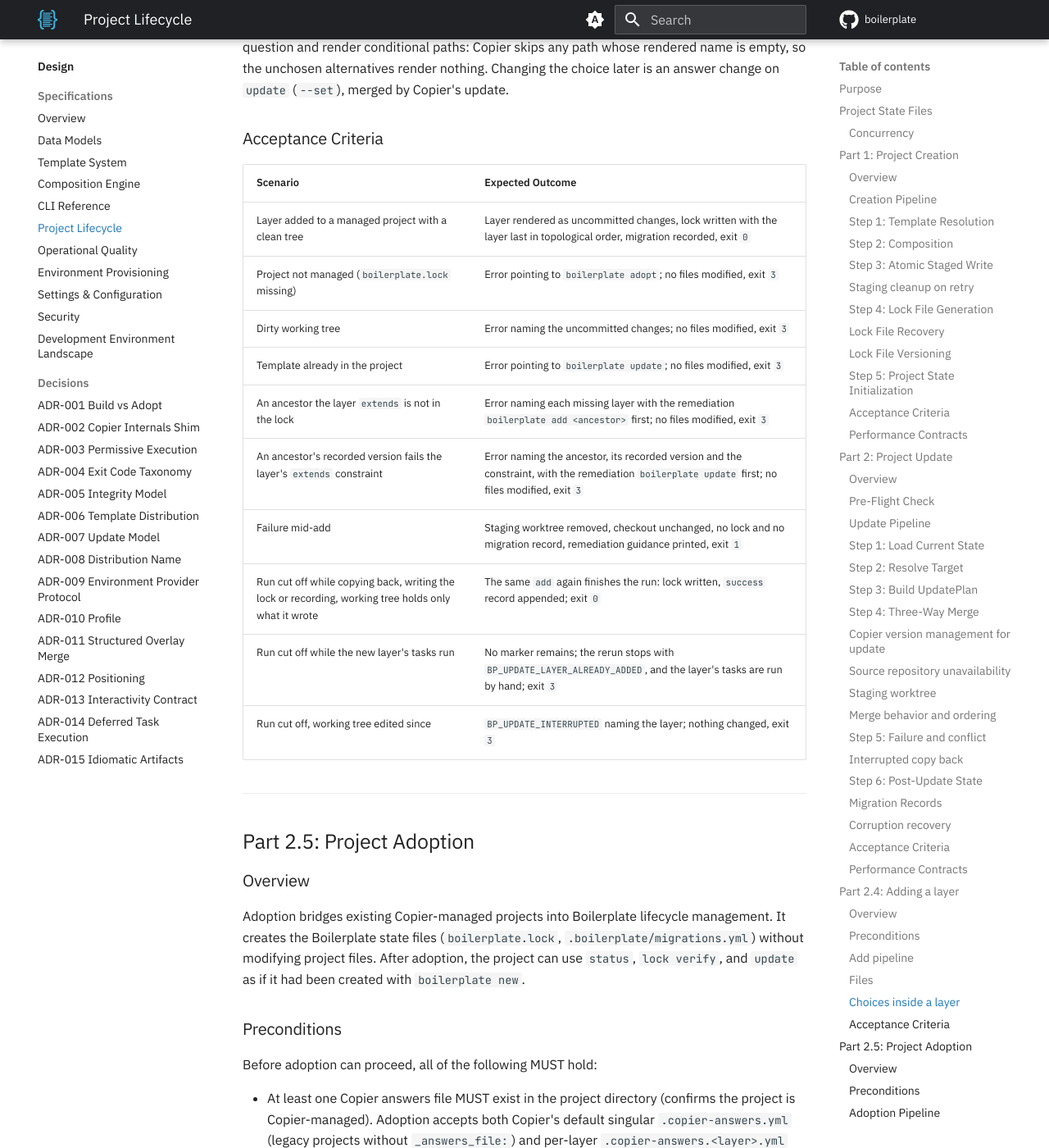
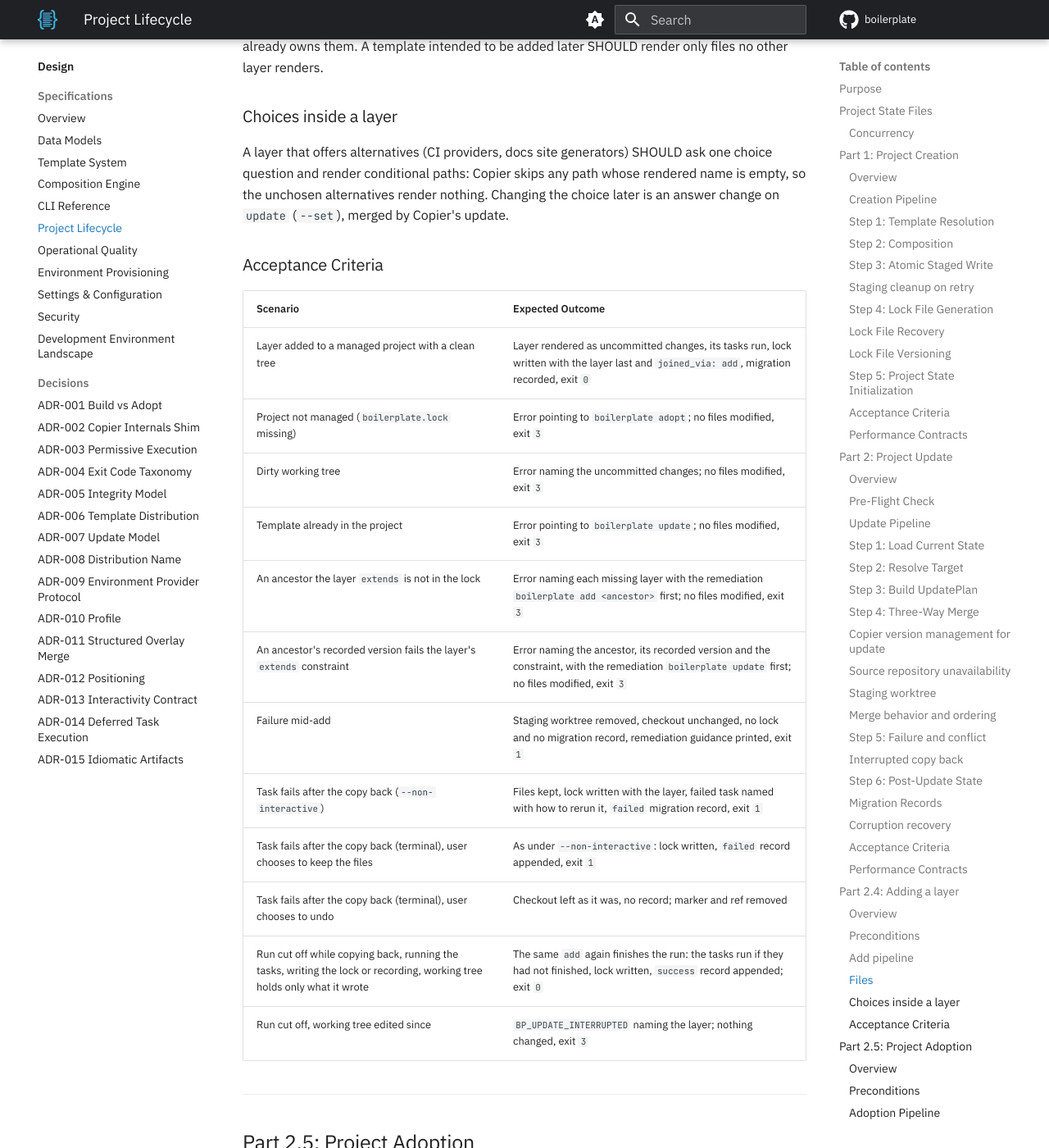
Before and after one commit to TheRealBillSiegler/boilerplate, an MkDocs documentation site: the page built from docs/design/06-project-lifecycle.md, in a window 1280 px wide and 1400 px high, scrolled down 24778 px. Shown: the whole window at 82% size. Built offline with MkDocs 1.6.1 and Material for MkDocs 9.7.7, drawn with Linux system fonts in a browser that asks for light colours; a script that is not in the unit is left out; comment, search, counter and statistics services are not loaded; the version menu is left out; some of the changed text lies outside the part shown.

Commit message:
docs(design): run add's tasks before the lock and record
add ran the new layer's tasks after the record, so a run cut off in
them left no restore marker and the tasks had to be run by hand. add
now runs them as new and update run theirs: before the lock and the
migration record. The pipeline becomes Resolve, Ask, Answers, Render,
Return, Tasks, Lock, Record.

The add marker passes copy_back, tasks and recording like an
update's, so recovery rules 4, 5 and 6 apply to add unchanged and the
by-hand special case goes away. A failing task is handled as for
update: keeping the files writes the lock and appends a failed
record, under --non-interactive and by a terminal user's choice;
undoing leaves the checkout as it was and appends no record.

Co-Authored-By: Claude Sonnet 5.5 <noreply@anthropic.com>

````diff
--- a/docs/design/06-project-lifecycle.md
+++ b/docs/design/06-project-lifecycle.md
@@ -334,7 +334,7 @@ Stale worktrees left by an interrupted run are removed by the stale-staging clea
 
 ### Step 5: Failure and conflict
 
-**Failure.** Any error, a cancelled prompt or a rejected answer before the copy back removes the staging worktree, writes no lock and appends no migration record, because the user's checkout never changed. The exit code is the error's own (`1` for an unexpected failure, `3` for a rejected answer, `130` for a cancelled prompt). A copy back that fails partway is undone and appends no record ([Staging worktree](#staging-worktree)). A task failure after the copy back follows [design 04 §Safe Update](04-composition-engine.md#safe-update): a terminal offers to keep the files or undo the update, and `--non-interactive` keeps the files, writes the lock, names the failed task and how to rerun it, and exits `1`.
+**Failure.** Any error, a cancelled prompt or a rejected answer before the copy back removes the staging worktree, writes no lock and appends no migration record, because the user's checkout never changed. The exit code is the error's own (`1` for an unexpected failure, `3` for a rejected answer, `130` for a cancelled prompt). A copy back that fails partway is undone and appends no record ([Staging worktree](#staging-worktree)). A task failure after the copy back follows [design 04 §Safe Update](04-composition-engine.md#safe-update), for `update` and `add` alike: a terminal offers to keep the files or undo the run, and keeping the files, which `--non-interactive` does, writes the lock, appends a `failed` record, names the failed task and how to rerun it, and exits `1`.
 
 **Conflict.** When a layer's update returns conflicts, Boilerplate:
 
@@ -356,7 +356,7 @@ A run cut off while it copies its result back, or while it finishes afterwards,
 The restore marker keeps the state of such a run in git. It is a JSON file at `git rev-parse --git-path boilerplate-restore.json`, paired with the ref `refs/worktree/boilerplate/restore`, which pins the copy back's source commit (`git update-ref`). The fields are in [02 §RestoreMarker](02-data-models.md#restoremarker). Boilerplate MUST write both after the checkout-unchanged and obstruction checks and before the copy back changes a file, for `update` and for `add`; advance the marker's `phase` as the run proceeds; and remove both, file and ref (`git update-ref -d`), after the run appends its record. It MUST pin the ref first and then write the marker, and remove the marker first and then the ref, so a crash between the two steps leaves at worst a ref without a marker, which the next run's pre-flight removes. It MUST write the marker, and rewrite it for each `phase`, with the single-file recipe of [07 §Atomic Staged Write Pattern](07-operational-quality.md#atomic-staged-write-pattern) (a sibling temporary file, then an atomic rename), so a crash never leaves a truncated file. A marker that still does not parse as the [RestoreMarker](02-data-models.md#restoremarker) stops the command with `BP_UPDATE_INTERRUPTED` naming the file; the remediation sets the partial update aside as below, and deleting the file and running `git update-ref -d refs/worktree/boilerplate/restore` discards the marker.
 
 - `kind` is `complete` for a walk that finished every layer, and `paused` for one a conflict paused, which runs no tasks and writes no lock.
-- `phase` is `copy_back` from the moment the marker is written until the copy back ends, `tasks` while a `complete` update's tasks run, and `recording` until the record is appended. `add` runs its tasks after the record ([Part 2.4](#adding-a-layer)), so its marker passes from `copy_back` to `recording` and never carries `tasks`: an `add` cut off while its tasks run leaves no marker, the rerun stops with `BP_UPDATE_LAYER_ALREADY_ADDED` because the lock already lists the layer, and the layer's tasks are run by hand.
+- `phase` is `copy_back` from the moment the marker is written until the copy back ends, `tasks` while a `complete` run's tasks run, and `recording` until the record is appended. `add` runs its tasks before the lock and the record ([Part 2.4](#adding-a-layer)), so its marker passes the same phases and rules 4, 5 and 6 below apply to `add` unchanged.
 - `result_commit` is the staging worktree's last per-layer commit, the starting commit when no layer finished.
 
 A copy back that fails is undone to the starting commit, the staging worktree is kept and named in the error, the marker and the ref are removed and no record is appended, because the checkout is back at its pre-update state ([Staging worktree](#staging-worktree)).
@@ -437,13 +437,13 @@ Each `MigrationRecord` tracks: `id` (sequential), `from_version`, `to_version`,
 
 - Entries MUST be append-only. An existing entry MUST NOT be modified.
 - A finished operation appends exactly one record: `success`, `conflict`, `failed`, `created` or `adopted`. There is no `in_progress` status. A run that leaves the checkout unchanged appends none: a failure before the copy back, or a copy back that fails and is undone. The state of a run cut off while it copies back is kept in the restore marker, not in the log ([Interrupted copy back](#interrupted-copy-back)).
-- A `conflict` record MUST be appended when a conflict pauses an update, and a `failed` record when a task fails after the copy back. When the update exits with code `4` (`ACTION_REQUIRED`) due to merge conflicts, a `conflict` record is appended that names each layer's target version and the layers the walk finished ([02 §MigrationRecord](02-data-models.md#migrationrecord)). When a task fails after the copy back and the update exits with code `1`, a `failed` record is appended. The `status: success` value is written only when a run completes every layer.
+- A `conflict` record MUST be appended when a conflict pauses an update, and a `failed` record when a task fails after the copy back and the files are kept. When the update exits with code `4` (`ACTION_REQUIRED`) due to merge conflicts, a `conflict` record is appended that names each layer's target version and the layers the walk finished ([02 §MigrationRecord](02-data-models.md#migrationrecord)). When a task fails after the copy back and the update exits with code `1`, a `failed` record is appended. The `status: success` value is written only when a run completes every layer.
 - The file MUST be created with the initial `created` MigrationRecord on project creation (per Step 5 above), not as an empty file. The audit log is complete from inception.
 - Writes to `migrations.yml` MUST follow the single-file tmp-then-rename recipe in [07 §Atomic Staged Write Pattern](07-operational-quality.md#atomic-staged-write-pattern); the temporary file is `migrations.tmp.{random_suffix}`.
 - The record is appended once, when the operation ends, and the restore marker and its ref are removed only after that. Per-status timing:
   - `success` MUST be written AFTER the lock file has been successfully written. This ordering ensures the lock file is the authoritative source of truth for completed updates. On the rerun after a conflict, `success` is appended as a new record (per [Step 5](#step-5-failure-and-conflict)) and the `conflict` record stays unmodified.
   - `conflict` is written at exit 4 (ACTION_REQUIRED) when merge conflicts are detected. No lock file is written on this path per [Step 5](#step-5-failure-and-conflict) — conflict is a deliberate pause state, not a completed update, so the AFTER-lock-write rule does not apply to it.
-  - `failed` is written when a task fails after the copy back. Under `--non-interactive` the files are kept and the lock file is written on that path; a terminal user who undoes the update leaves the checkout as it was and no record, and the marker and the ref are removed.
+  - `failed` is written when a task fails after the copy back of an `update` or an `add` and the files are kept: under `--non-interactive`, and when a terminal user chooses to keep them. The lock file is written on that path. A terminal user who undoes the run leaves the checkout as it was and no record, and the marker and the ref are removed.
 
 **Known limitation**: The lock file write and migration record append are two separate atomic operations with no transactional guarantee across both. The restore marker is removed only after the record, so a crash between the lock and the record leaves the marker at `phase` `recording`, and the rerun appends the record ([Interrupted copy back](#interrupted-copy-back)); a crash between the record and the marker's removal leaves a marker that rule 1 removes. The migration log is advisory, not authoritative.
 
@@ -510,9 +510,9 @@ The preconditions are the ones in [05-cli-reference.md §add](05-cli-reference.m
 3. Answers  →  Take answers to ancestors' questions as update takes them
 4. Render   →  Render the layer's scoped view with Copier's copy
 5. Return   →  Bring the result back as uncommitted changes
-6. Lock     →  Write boilerplate.lock with the layer appended
-7. Record   →  Append a migration record
-8. Tasks    →  Run the new layer's tasks once
+6. Tasks    →  Run the new layer's tasks once
+7. Lock     →  Write boilerplate.lock with the layer appended
+8. Record   →  Append a migration record
 ```
 
 1. **Resolve** the template and its `extends`.
@@ -520,11 +520,11 @@ The preconditions are the ones in [05-cli-reference.md §add](05-cli-reference.m
 3. **Take answers** to ancestors' questions the same way update takes them ([design 04 §Safe Update](04-composition-engine.md#safe-update)).
 4. **Render** the layer's scoped view with Copier's `copy`, using the same staging as update ([Staging worktree](#staging-worktree), [Step 5: Failure and conflict](#step-5-failure-and-conflict)).
 5. **Bring the result back** as uncommitted changes.
-6. **Write `boilerplate.lock`** with the new layer appended at the end of the topological order. A new layer has no descendants, so last is always valid.
-7. **Append a migration record** to `.boilerplate/migrations.yml`. The record carries no classification, as for `created` and `adopted` records: no prior version of the layer exists to compare.
-8. **Run the new layer's tasks once**, as at compose, against the finished project.
+6. **Run the new layer's tasks once**, as at compose, against the finished project, before the lock and the record as `new` and `update` run theirs. A task that fails is handled as for `update` ([design 04 §Safe Update](04-composition-engine.md#safe-update)): keeping the files writes the lock and appends a `failed` record, and undoing leaves the checkout as it was and appends no record.
+7. **Write `boilerplate.lock`** with the new layer appended at the end of the lock's layer order and its `joined_via` set to `add`. A new layer has no descendants, so last is always valid.
+8. **Append a migration record** to `.boilerplate/migrations.yml`. The record carries no classification, as for `created` and `adopted` records: no prior version of the layer exists to compare.
 
-The copy back, its failure handling and the restore marker are those of `update` ([Staging worktree](#staging-worktree), [Interrupted copy back](#interrupted-copy-back)), with the marker's `operation` set to `add`.
+The copy back, its failure handling and the restore marker are those of `update` ([Staging worktree](#staging-worktree), [Interrupted copy back](#interrupted-copy-back)), with the marker's `operation` set to `add`. The marker passes `copy_back`, `tasks` and `recording` as an update's does, so recovery rules 4, 5 and 6 apply to `add` unchanged.
 
 ### Files
 
@@ -538,15 +538,17 @@ A layer that offers alternatives (CI providers, docs site generators) SHOULD ask
 
 | Scenario | Expected Outcome |
 |----------|-----------------|
-| Layer added to a managed project with a clean tree | Layer rendered as uncommitted changes, lock written with the layer last in topological order, migration recorded, exit `0` |
+| Layer added to a managed project with a clean tree | Layer rendered as uncommitted changes, its tasks run, lock written with the layer last and `joined_via: add`, migration recorded, exit `0` |
 | Project not managed (`boilerplate.lock` missing) | Error pointing to `boilerplate adopt`; no files modified, exit `3` |
 | Dirty working tree | Error naming the uncommitted changes; no files modified, exit `3` |
 | Template already in the project | Error pointing to `boilerplate update`; no files modified, exit `3` |
 | An ancestor the layer `extends` is not in the lock | Error naming each missing layer with the remediation `boilerplate add <ancestor>` first; no files modified, exit `3` |
 | An ancestor's recorded version fails the layer's `extends` constraint | Error naming the ancestor, its recorded version and the constraint, with the remediation `boilerplate update` first; no files modified, exit `3` |
 | Failure mid-add | Staging worktree removed, checkout unchanged, no lock and no migration record, remediation guidance printed, exit `1` |
-| Run cut off while copying back, writing the lock or recording, working tree holds only what it wrote | The same `add` again finishes the run: lock written, `success` record appended; exit `0` |
-| Run cut off while the new layer's tasks run | No marker remains; the rerun stops with `BP_UPDATE_LAYER_ALREADY_ADDED`, and the layer's tasks are run by hand; exit `3` |
+| Task fails after the copy back (`--non-interactive`) | Files kept, lock written with the layer, failed task named with how to rerun it, `failed` migration record, exit `1` |
+| Task fails after the copy back (terminal), user chooses to keep the files | As under `--non-interactive`: lock written, `failed` record appended, exit `1` |
+| Task fails after the copy back (terminal), user chooses to undo | Checkout left as it was, no record; marker and ref removed |
+| Run cut off while copying back, running the tasks, writing the lock or recording, working tree holds only what it wrote | The same `add` again finishes the run: the tasks run if they had not finished, lock written, `success` record appended; exit `0` |
 | Run cut off, working tree edited since | `BP_UPDATE_INTERRUPTED` naming the layer; nothing changed, exit `3` |
 
 ---
````
Also changed, not shown: docs/design/02-data-models.md (+2 -2 lines), docs/design/04-composition-engine.md (+1 -1 lines), docs/design/05-cli-reference.md (+2 -2 lines).
